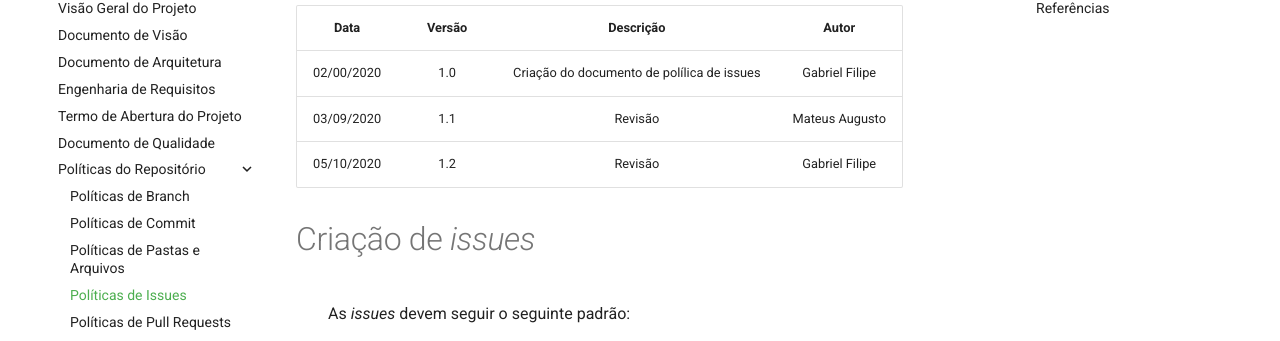
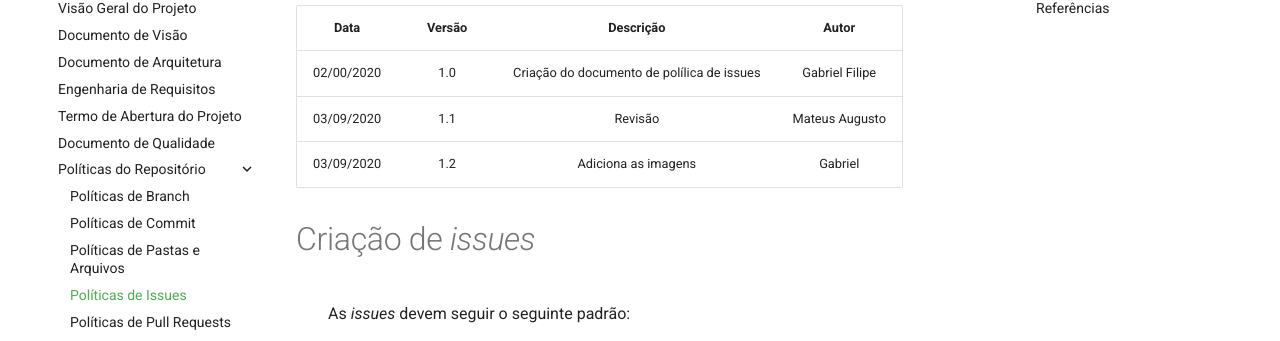
Before and after one commit to fga-eps-mds/2020.1-Grupo6, an MkDocs documentation site: the page built from docs/policies/issues.md, in a window 1280 px wide and 900 px high. Shown: the part 184-525 px from the top of the window. Built offline with MkDocs 1.6.1 and Material for MkDocs 9.7.7, drawn with Linux system fonts in a browser that asks for light colours; comment, search, counter and statistics services are not loaded.

```diff
--- a/docs/policies/issues.md
+++ b/docs/policies/issues.md
@@ -4,7 +4,7 @@
 |:----------:|:------:|:--------------------:|:-----------------:|
 | 02/00/2020 | 1.0 | Criação do documento de polílica de issues  | Gabriel Filipe |
 | 03/09/2020 |   1.1   | Revisão | Mateus Augusto |
-| 05/10/2020 |   1.2   | Revisão | Gabriel Filipe |
+| 03/09/2020 |   1.2   | Adiciona as imagens | Gabriel |
 
 # Criação de _issues_
 
```
